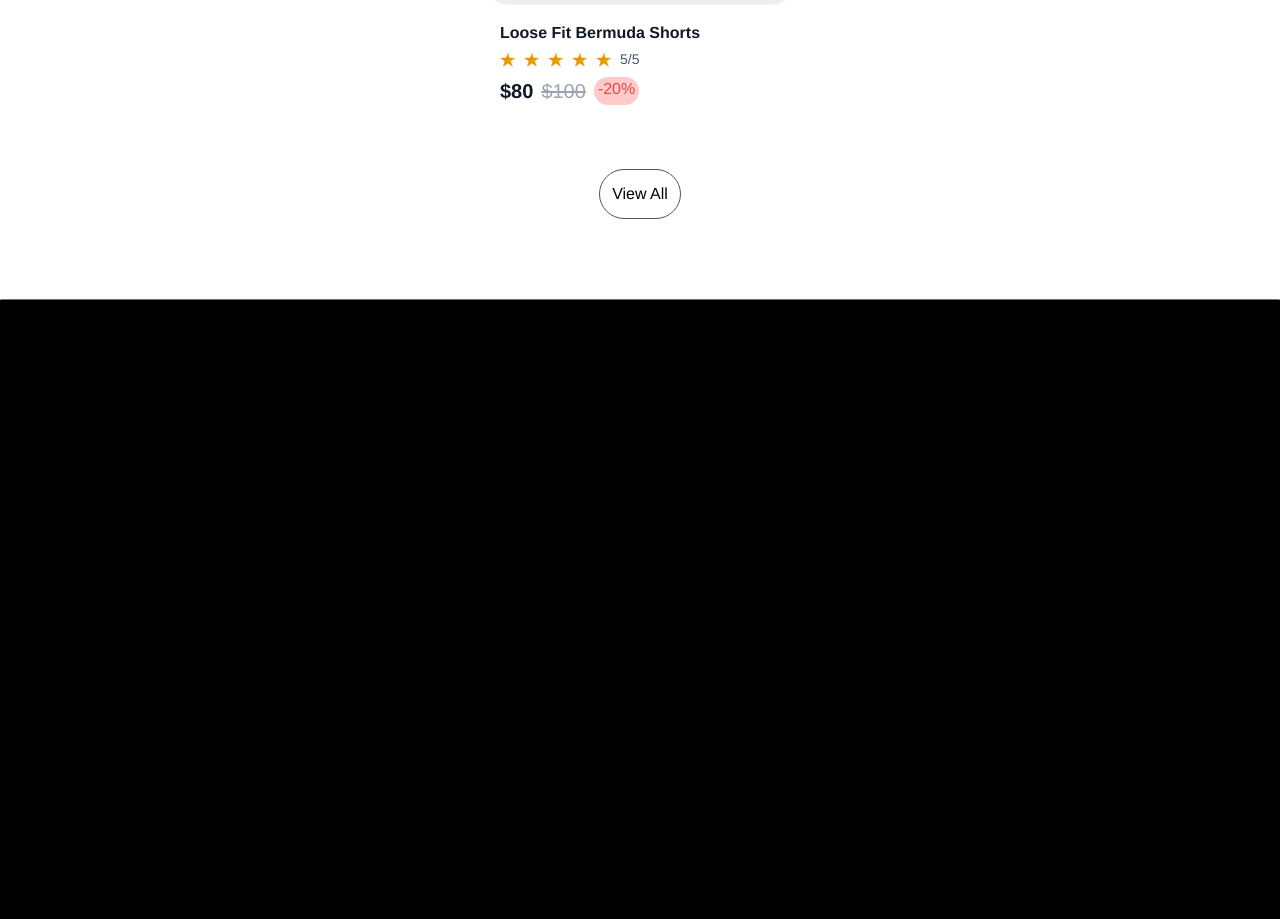
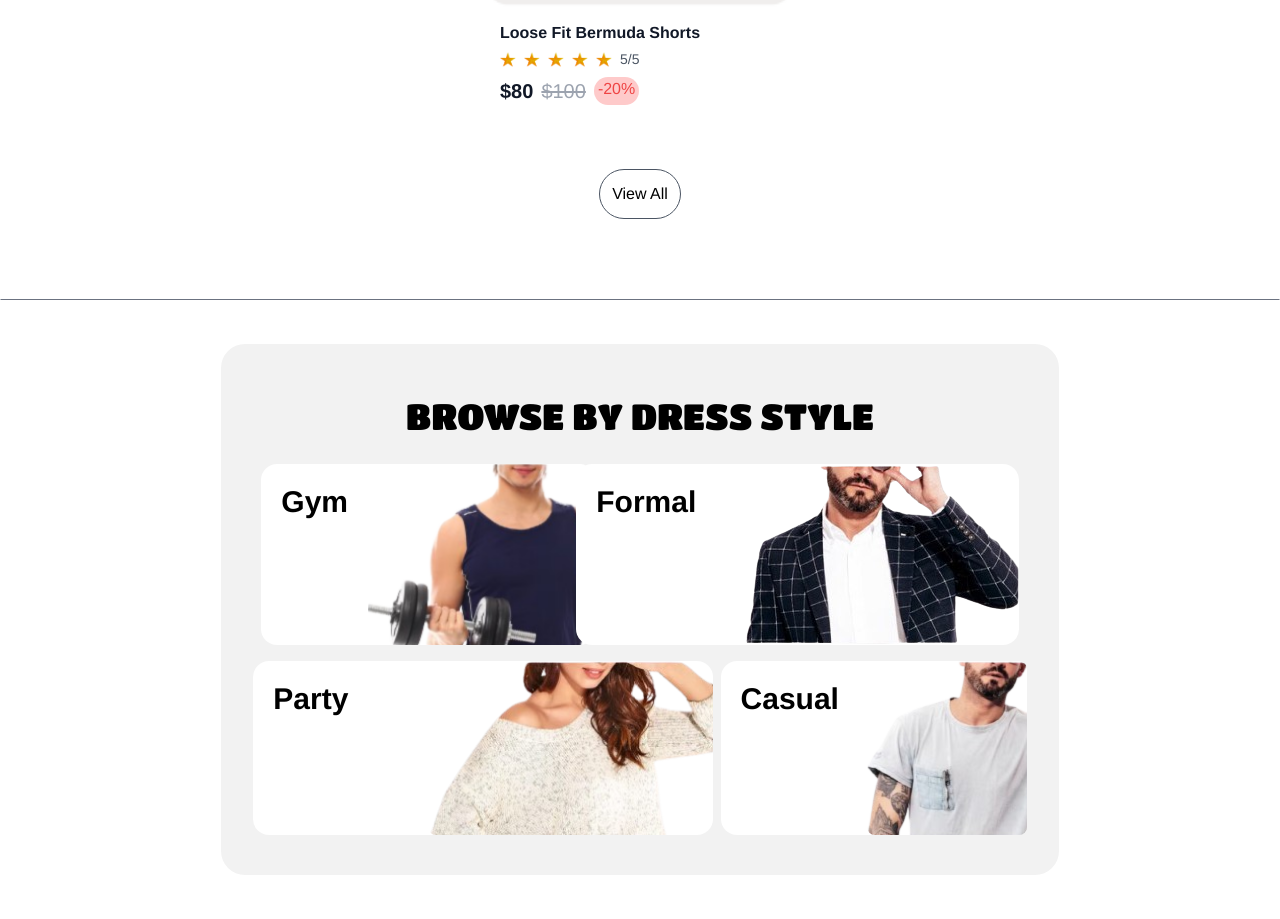
Before and after one commit to NehalKashif/SHOP.CO, a website: page index.html in a window 1280 px wide. Shown: the part 3074-3993 px from the top of the page. Before the commit the page ends 3374 px from the top, so only its background shows below. Drawn offline with nearby package versions, Linux system fonts and the light colour scheme.

Commit message:
dress style

```diff
--- a/index.html
+++ b/index.html
@@ -18,10 +18,18 @@
               font-weight: 400;
               font-style: normal;
         }
-
+        @media (max-width:460px) {
+            .casual, .formal, .party, .gym{
+                flex-direction: column;
+                text-align: center;
+            }
+            .image{
+                margin: 0 auto;
+            }
+        }
     </style>
 </head>
-<body class="bg-black box-border overflow-x-hidden">
+<body class="bg-black box-border overflow-x-hidden  m-0 p-0">
     <p class="tag flex items-center text-white font-thin justify-center bg-black max-sm:text-[10px]">Sign up to get 20% off to your first order. <a href="#" class="underline font-semibold">Sign Up Now</a> <button class="close fixed right-5 sm:right-20 text-lg max-sm:text-[10px] items-center">X</button></p>
     <div class="landing bg-gray-100 mx-auto w-full my-2">
         <div class="nav sticky top-0 bg-white flex justify-between px-[5%] lg:px-0 lg:justify-evenly items-center py-4 max-sm:px-[2%] w-full">
@@ -317,6 +325,34 @@
             <button class="cursor-pointer topview rounded-full hover:bg-black hover:text-white transition-colors duration-400 p-3 text-center border-[1px] border-gray-600">View All</button>
         </div>
     </div>
+    <div class="bg-white w-full dress-style py-6 sm:px-3 flex justify-center">
+        <div class="w-full sm:w-[90%] lg:w-[85%] xl:w-2/3 flex flex-col items-center p-1 lg:p-4 xl:p-8  sm:m-5 bg-[#f2f2f2] rounded-3xl">
+            <div class="text-center p-5 text-black text-2xl sm:text-3xl lg:text-4xl titan-one-regular">BROWSE BY DRESS STYLE</div>
+            <div class="w-full">
+                <div class="flex flex-col-reverse lg:flex-row w-[100%] py-2 px-2 gap-5 justify-center lg:justify-between">
+                    <div class="formal flex bg-white w-[100%] lg:w-2/4 rounded-2xl justify-between">
+                        <p class="text-2xl sm:text-3xl font-bold p-2 sm:p-5">Gym</p>
+                        <img class="image w-fit rounded-lg" src="Images/gym.png" alt="">
+                    </div>
+                    <div class="formal flex bg-white w-[100%] lg:w-3/4 rounded-2xl justify-between">
+                        <p class="text-2xl sm:text-3xl font-bold p-2 sm:p-5">Formal</p>
+                        <img class="image w-fit rounded-lg" src="Images/formal.png" alt="">
+                    </div>
+                </div>
+                <div class="flex flex-col lg:flex-row w-[100%] py-2 px-0 gap-2 justify-center lg:justify-between">
+                    <div class="casual flex bg-white w-[100%] lg:w-3/4 rounded-2xl justify-between">
+                        <p class="text-2xl sm:text-3xl font-bold p-5">Party</p>
+                        <img class="image w-fit rounded-lg" src="Images/party.png" alt="">
+                    </div>
+                    <div class="casual flex bg-white w-[100%] lg:w-2/4 rounded-2xl justify-between">
+                        <p class="text-2xl sm:text-3xl font-bold p-5">Casual</p>
+                        <img class="image w-fit rounded-lg" src="Images/casual.png" alt="">
+                    </div>
+                </div>
+
+            </div>
+        </div>
+    </div>
     <script src="script.js"></script>
 </body>
 </html>
```
Also changed, not shown: Images/casual.png (added), Images/formal.png (added), Images/gym.png (added), Images/party.png (added), src/output.css.
